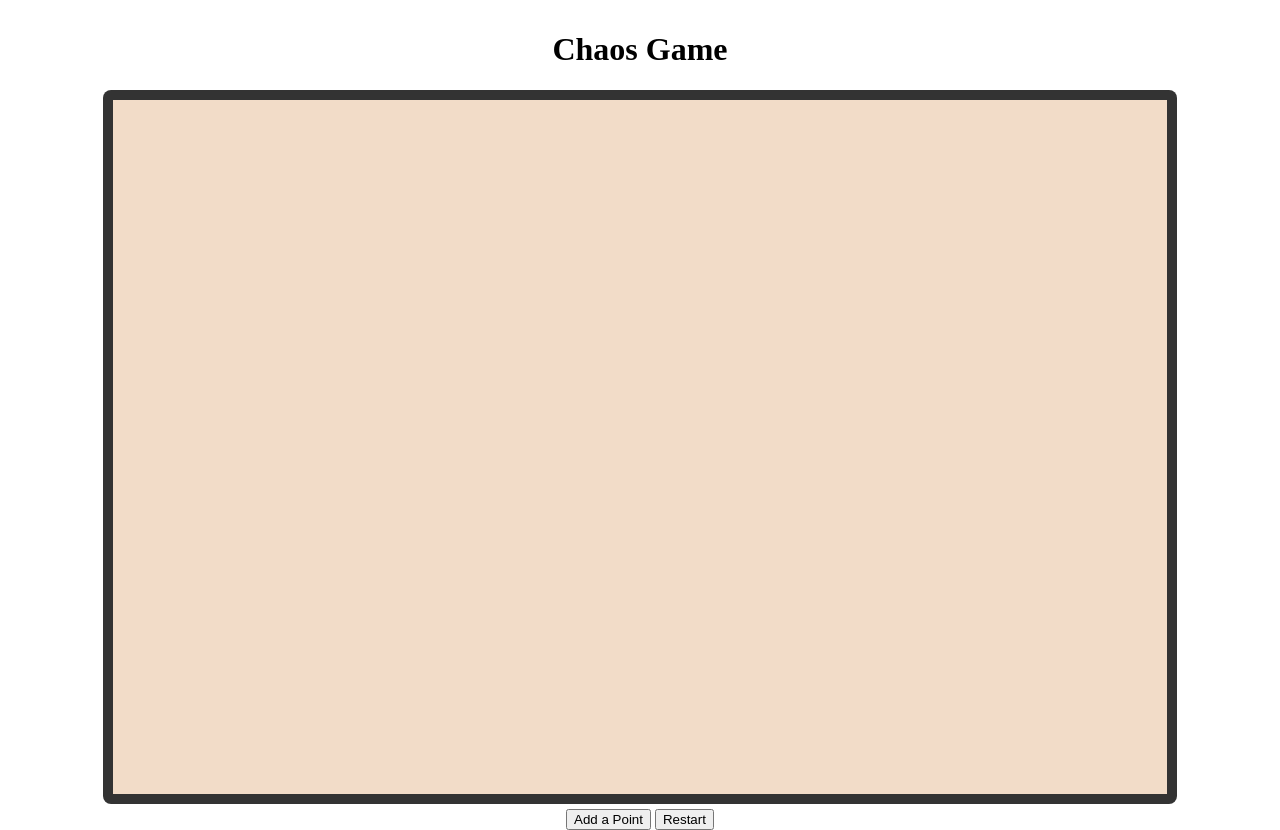
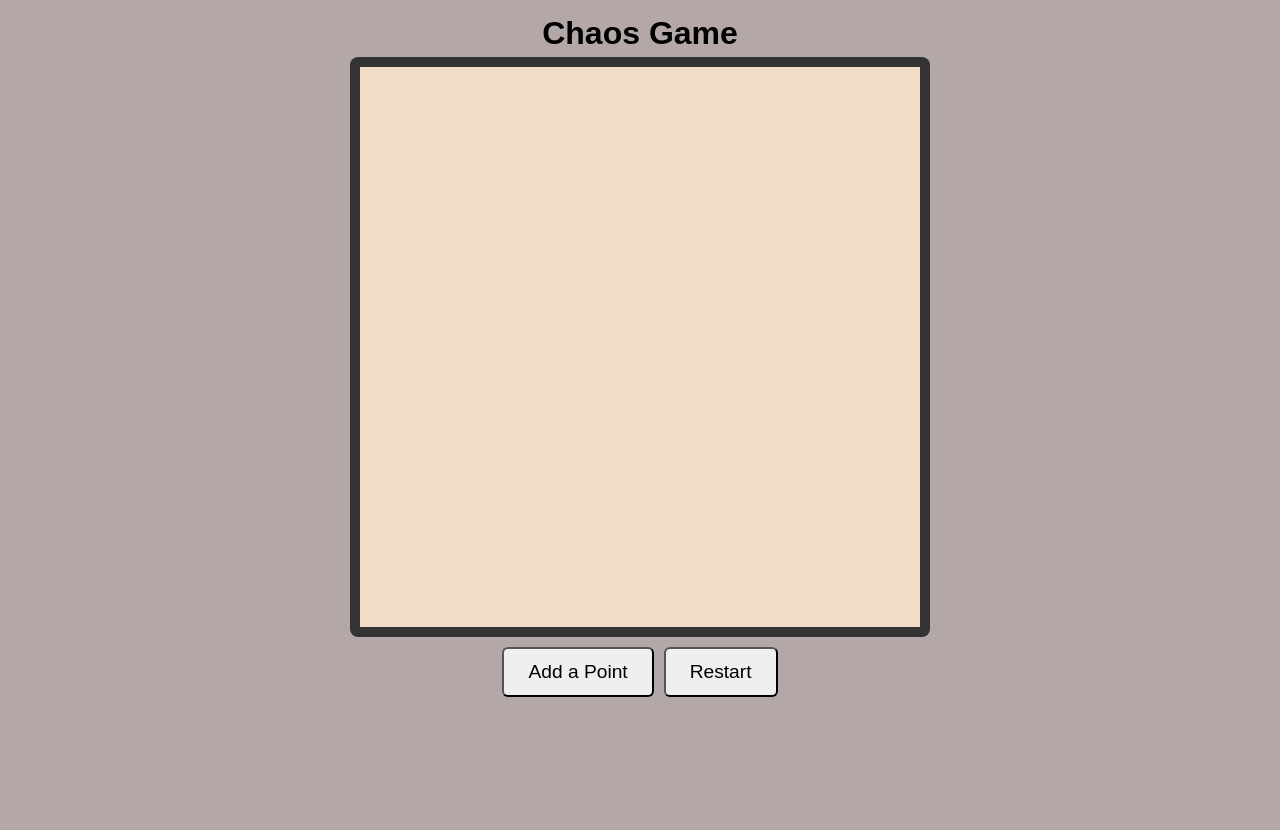
Before and after one commit to jayneen/chaos-game-visualizer, a website with bundled scripts: page src/index.html in a window 1280 px wide. After the commit the page ends 800 px from the top, so only its background shows below. Built offline with nearby package versions, Linux system fonts and the light colour scheme.

Commit message:
resizing for square canvas

```diff
--- a/src/main.ts
+++ b/src/main.ts
@@ -5,8 +5,8 @@ let mainWindow: BrowserWindow | null = null;
 
 function createWindow() {
   mainWindow = new BrowserWindow({
-    width: 800,
-    height: 500,
+    width: 600,
+    height: 600,
   });
 
   mainWindow.loadFile('../src/index.html');
--- a/src/styles.css
+++ b/src/styles.css
@@ -1,34 +1,45 @@
+body {
+  margin: 0;
+  background-color: #b4a7a7;
+  font-family: sans-serif;
+}
+
 .panel {
-  width: 85%;
-  height: 80vh;
+  width: 60%;
+  max-width: 1200px;
   margin: 10px auto;
-  text-align: center;
-
   display: flex;
   flex-direction: column;
+  align-items: center;
 }
 
-.panel h3 {
-    padding: 0;
-    margin: 5px;
+.panel h1 {
+  padding: 0;
+  margin: 5px 0;
 }
 
 .rim {
   padding: 10px;
   background: #333;
   border-radius: 8px;
-
-  flex: 1;
 }
 
 canvas {
+  display: block;
+  width: min(90vw, 70vh);
+  aspect-ratio: 1 / 1;
   background: rgb(242, 220, 200);
-  display: block;
-  width: 100%;
-  height: 100%;
 }
 
 .buttons {
-  margin-top: 5px;
-  margin-bottom: 10px;
+  margin: 10px;
+  display: flex;
+  gap: 10px;
 }
+
+.buttons button {
+  font-size: 1.2rem;
+  padding: 12px 24px;
+  border-radius: 6px;
+  cursor: pointer;
+}
```
